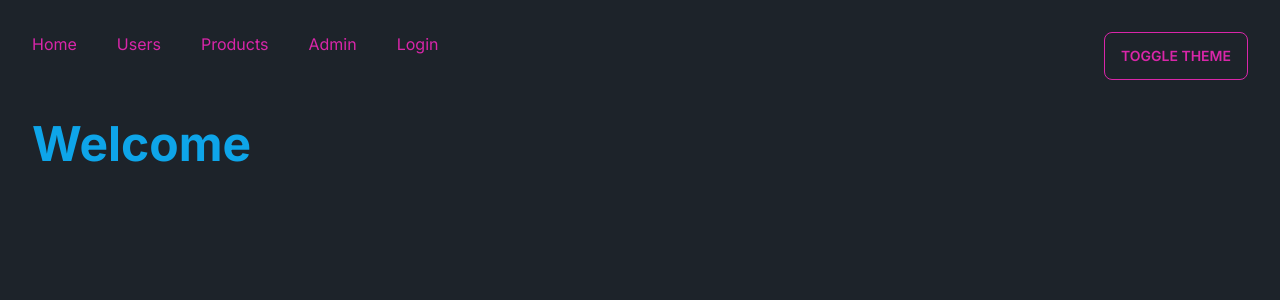
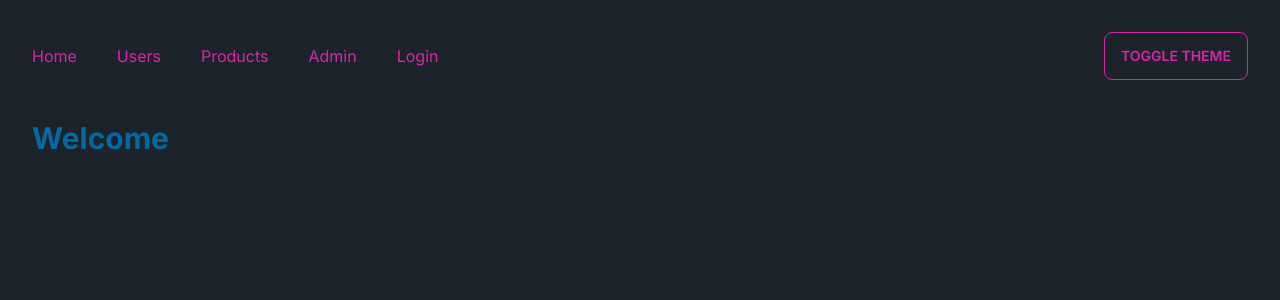
Before and after one commit to Mriganka5137/next-gogoi, a Next.js app: page / in a window 1280 px wide. Shown: the top 300 px of the page. Built offline with nearby package versions, Linux system fonts and the light colour scheme; no server answers.

Commit message:
Add user authentication and logout functionality to Navbar and display user name on homepage

```diff
--- a/app/Navbar.tsx
+++ b/app/Navbar.tsx
@@ -6,7 +6,7 @@ import React from "react";
 const Navbar = () => {
   const { status, data: session } = useSession();
   return (
-    <div className=" flex justify-between gap-10">
+    <div className=" flex justify-between gap-10 items-center">
       <Link href="/" className=" text-md text-secondary">
         Home
       </Link>
@@ -28,9 +28,14 @@ const Navbar = () => {
         </Link>
       )}
       {status === "authenticated" && (
-        <Link href="" className=" text-md text-secondary">
-          {session.user!.name}
-        </Link>
+        <div className=" flex gap-5 items-center">
+          <Link href="" className=" text-md text-secondary">
+            {session.user!.name}
+          </Link>
+          <Link href="/api/auth/signout" className=" btn btn-ghost ">
+            Logout
+          </Link>
+        </div>
       )}
     </div>
   );
--- a/app/api/auth/[...nextauth]/route.ts
+++ b/app/api/auth/[...nextauth]/route.ts
@@ -1,13 +1,15 @@
 import NextAuth from "next-auth";
 import GoogleProvider from "next-auth/providers/google";
 
-const handler = NextAuth({
+export const authOptions = {
   providers: [
     GoogleProvider({
       clientId: process.env.GOOGLE_CLIENT_ID!,
       clientSecret: process.env.GOOGLE_CLIENT_SECRET!,
     }),
   ],
-});
+};
+
+const handler = NextAuth(authOptions);
 
 export { handler as GET, handler as POST };
--- a/app/page.tsx
+++ b/app/page.tsx
@@ -1,11 +1,21 @@
 import Image from "next/image";
 import Link from "next/link";
 import Products from "./components/Products";
+import { getServerSession } from "next-auth";
+import { authOptions } from "./api/auth/[...nextauth]/route";
 
-export default function Home() {
+export default async function Home() {
+  const session = await getServerSession(authOptions);
   return (
     <main className="text-secondary-content">
-      <h1 className=" text-sky-500 text-5xl">Welcome</h1>
+      <h1 className=" text-sky-700 text-3xl">
+        Welcome{" "}
+        {session && (
+          <span className=" text-primary-content text-3xl">
+            {session.user?.name}
+          </span>
+        )}
+      </h1>
       <ul className=" flex gap-5"></ul>
     </main>
   );
```
